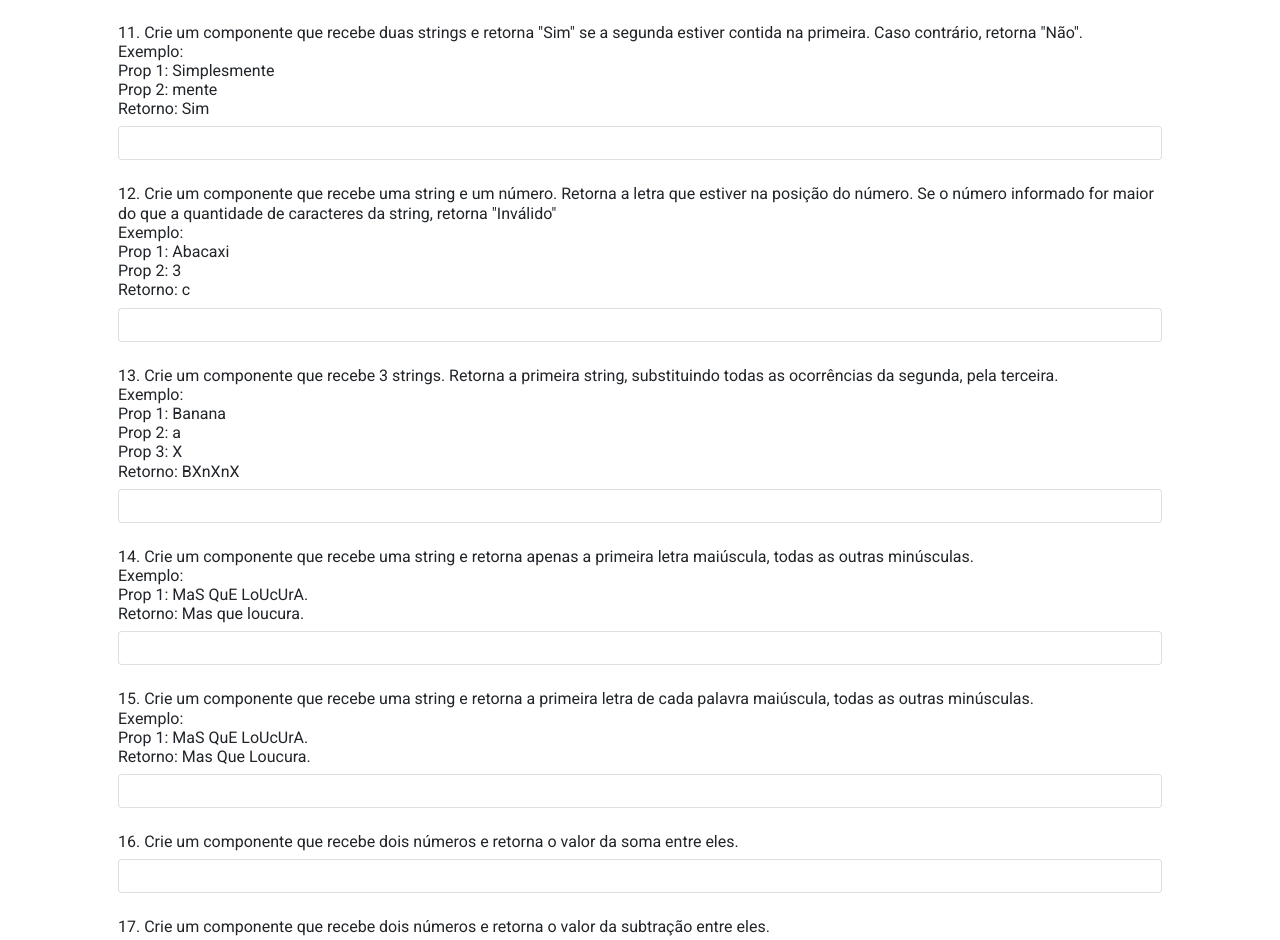
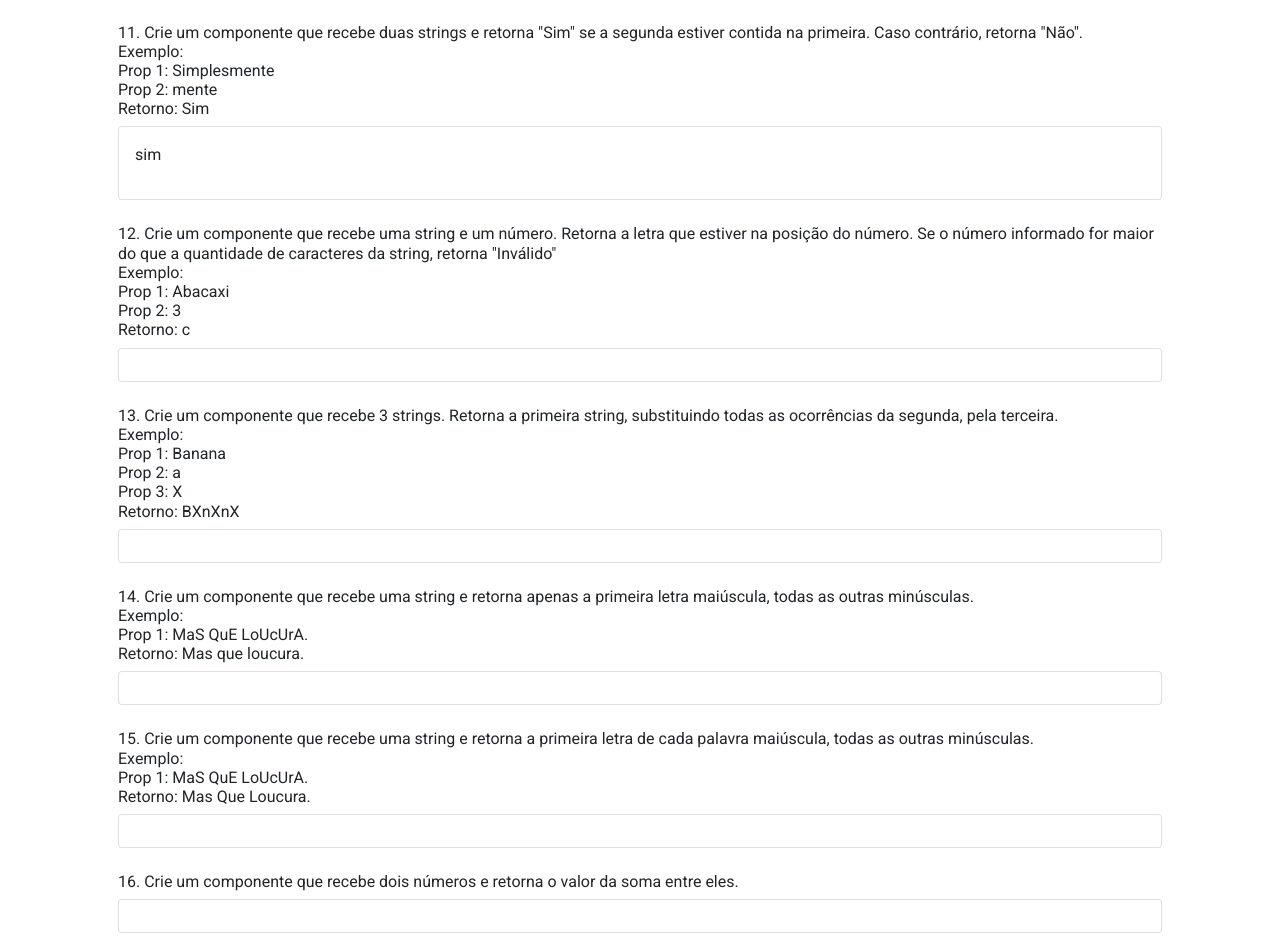
Before and after one commit to portugalv7/react-components-exercises, a React (Create React App) app: page / in a window 1280 px wide. Shown: the part 1282-2222 px from the top of the page. Built offline with nearby package versions, Linux system fonts and the light colour scheme.

Commit message:
Questão 11
11. Crie um componente que recebe duas strings e retorna Sim se a segunda estiver contida na primeira. Caso contrário, retorna Não.

```diff
--- a/src/App.tsx
+++ b/src/App.tsx
@@ -1,4 +1,5 @@
 import './App.css';
+import Q11InnerString from './components/Q11InnerString';
 import Q1String from './components/Q1String';
 import Q2Uppercase from './components/Q2Uppercase';
 import Q3Lowercase from './components/Q3Lowercase';
@@ -104,7 +105,9 @@ const App: React.FC = () => {
                 <br /> Prop 2: mente
                 <br /> Retorno: Sim
             </h2>
-            <div className="card p-3 mb-4">{/* Insira a resposta aqui */}</div>
+            <div className="card p-3 mb-4">
+                <Q11InnerString text1="Vinicius Portugal" text2="Portugal" />
+            </div>
 
             <h2 className="fs-6">
                 12. Crie um componente que recebe uma string e um número.
--- /dev/null
+++ b/src/components/Q11InnerString/index.tsx
@@ -0,0 +1,10 @@
+interface IQ11InnerStringProps {
+    text1: string;
+    text2: string;
+}
+
+const Q11InnerString: React.FC<IQ11InnerStringProps> = ({ text1, text2 }) => (
+    <p>{text1.includes(text2) ? 'sim' : 'não'}</p>
+);
+
+export default Q11InnerString;
```
